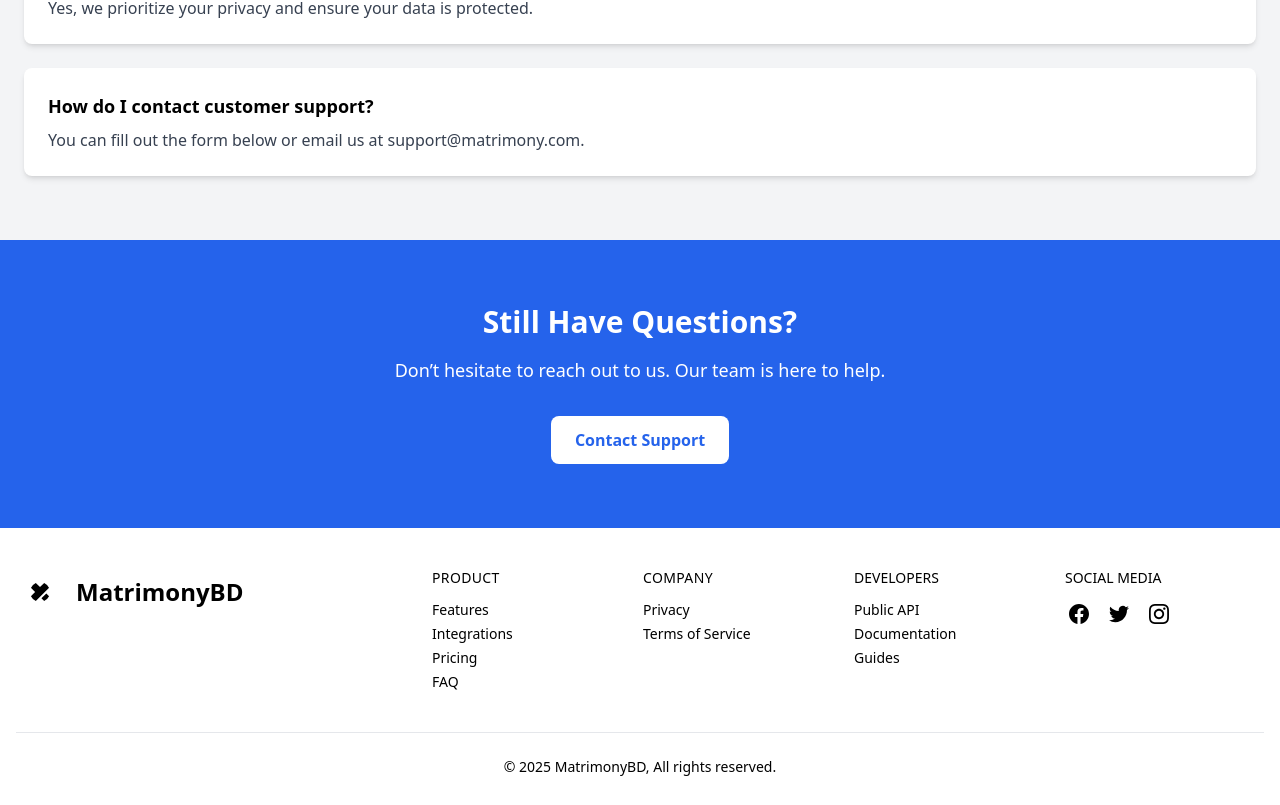
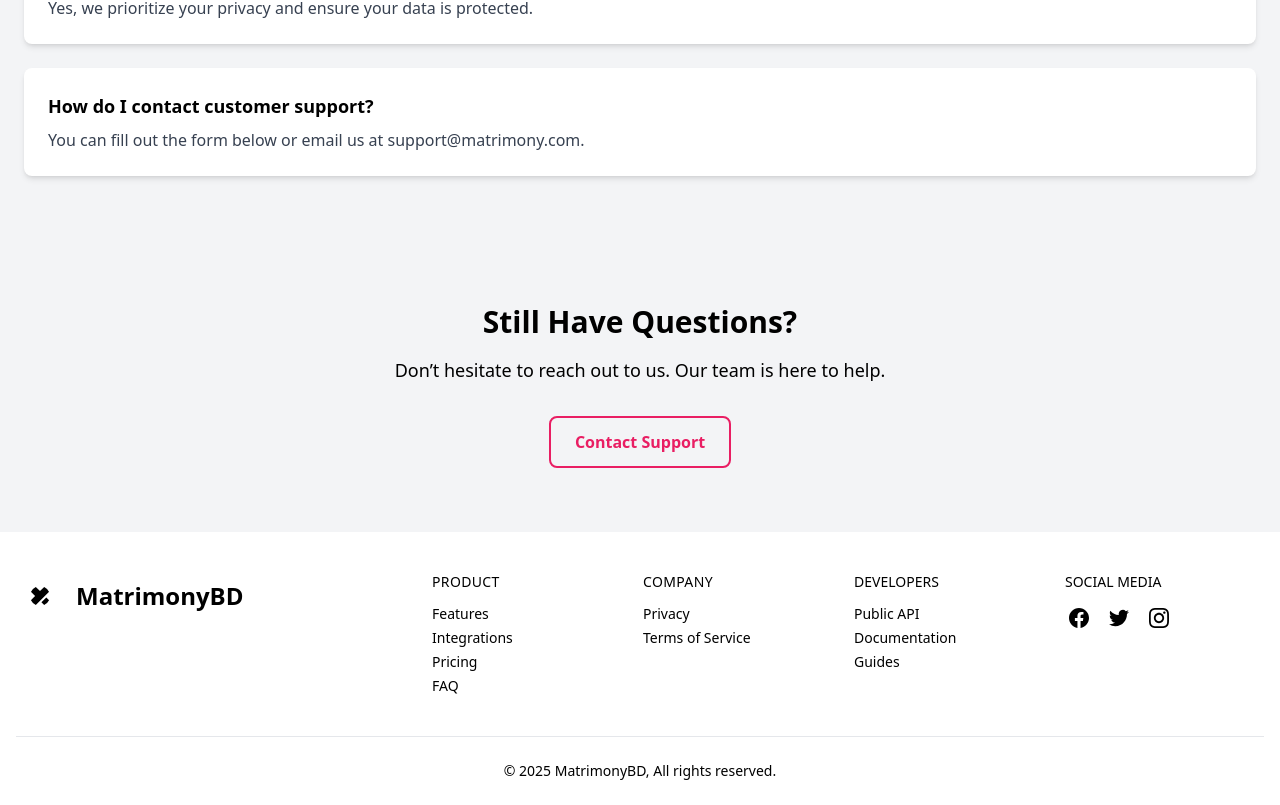
Before and after one commit to lukmanxpert/matrimonybd-client, a React (Vite) app: page /contact-us in a window 1280 px wide. Shown: the part 1642-2447 px from the top of the page. Built offline with nearby package versions, Linux system fonts and the light colour scheme; no server answers.

Commit message:
added cta button in banner

```diff
--- a/src/pages/auth/Login.jsx
+++ b/src/pages/auth/Login.jsx
@@ -4,6 +4,8 @@ import { Link, useLocation, useNavigate } from "react-router-dom";
 import { AuthContext } from "../../provider/AuthProvider";
 import toast, { Toaster } from "react-hot-toast";
 import SocialLogin from "../../components/shared/SocialLogin";
+import authImage from "../../assets/authentication.jpg"
+
 const Login = () => {
     const { setUser, loginUserWithEmail } = useContext(AuthContext)
     const navigate = useNavigate()
@@ -32,7 +34,7 @@ const Login = () => {
             className="min-h-screen bg-cover bg-center flex items-center justify-center"
             style={{
                 backgroundImage:
-                    "url('https://i.ibb.co.com/0ZpzgR5/pexels-i-brahim-hakki-ucman-174353-3342697.jpg')",
+                    `url(${authImage})`,
             }}
         >
             <div className="bg-white bg-opacity-10 backdrop-blur-none p-6 rounded-md shadow-lg w-full max-w-md">
--- a/src/pages/auth/Registration.jsx
+++ b/src/pages/auth/Registration.jsx
@@ -4,6 +4,7 @@ import { AuthContext } from "../../provider/AuthProvider";
 import toast, { Toaster } from "react-hot-toast";
 import SocialLogin from "../../components/shared/SocialLogin";
 import useAxiosPublic from "../../hooks/useAxiosPublic";
+import authImage from "../../assets/authentication.jpg"
 
 const Registration = () => {
     const axiosPublic = useAxiosPublic()
@@ -58,7 +59,7 @@ const Registration = () => {
             className="min-h-screen bg-cover bg-center flex items-center justify-center"
             style={{
                 backgroundImage:
-                    "url('https://i.ibb.co.com/0ZpzgR5/pexels-i-brahim-hakki-ucman-174353-3342697.jpg')",
+                    `url(${authImage})`,
             }}
         >
             <div className="bg-white bg-opacity-10 backdrop-blur-none p-6 rounded-md shadow-lg w-full max-w-md">
--- a/src/pages/contact-us/ContactUs.jsx
+++ b/src/pages/contact-us/ContactUs.jsx
@@ -113,13 +113,13 @@ const ContactUs = () => {
             </section>
 
             {/* Call to Action Section */}
-            <section className="bg-blue-600 dark:bg-dark dark:text-white text-white py-16">
+            <section className="text-black dark:bg-dar dark:text-white py-16">
                 <div className="max-w-7xl mx-auto px-6 text-center">
                     <h2 className="text-3xl font-bold mb-4">Still Have Questions?</h2>
                     <p className="text-lg mb-8">
                         Don’t hesitate to reach out to us. Our team is here to help.
                     </p>
-                    <button className="px-6 py-3 bg-white text-blue-600 dark:bg-transparent dark:border-2 dark:text-white font-semibold rounded-lg hover:bg-gray-200">
+                    <button className="px-6 py-3 border-2 border-primary hover:bg-primary hover:text-white text-primary dark:border-2 dark:text-white font-semibold rounded-lg transition">
                         Contact Support
                     </button>
                 </div>
--- a/src/pages/home/banner/Banner.jsx
+++ b/src/pages/home/banner/Banner.jsx
@@ -2,12 +2,15 @@ import { Swiper, SwiperSlide } from 'swiper/react';
 import 'swiper/css';
 import 'swiper/css/pagination';
 import 'swiper/css/navigation';
+import { Link } from 'react-router-dom'
 import { Autoplay, Pagination, Navigation } from 'swiper/modules';
 import image1 from "../../../assets/banner1.jpg"
 import image2 from "../../../assets/banner2.jpg"
 import image3 from "../../../assets/banner3.jpg"
+import useAuth from '../../../hooks/useAuth';
 
 const Banner = () => {
+    const user = useAuth()
     return (
         <div>
             <Swiper
@@ -36,6 +39,8 @@ const Banner = () => {
                             <div className="text-center text-white">
                                 <h2 className="text-4xl font-bold">Celebrate Your Love</h2>
                                 <p className="mt-2 text-lg">Make every moment unforgettable with our perfect engagement ideas.</p>
+                                <div className='mt-8'></div>
+                                <Link to={user ? "/biodatas" : "/login"} className=' text-white border-2 border-white hover:bg-primary hover:border-primary hover:font-bold transition rounded py-2 px-6 font-semibold'>Get Started</Link>
                             </div>
                         </div>
                     </div>
@@ -53,6 +58,8 @@ const Banner = () => {
                             <div className="text-center text-white">
                                 <h2 className="text-4xl font-bold">The Perfect Proposal</h2>
                                 <p className="mt-2 text-lg">Witness a timeless moment of love and commitment.</p>
+                                <div className='mt-8'></div>
+                                <Link to={user ? "/biodatas" : "/login"} className=' text-white border-2 border-white hover:bg-primary hover:border-primary hover:font-bold transition rounded py-2 px-6 font-semibold'>Find a Match</Link>
                             </div>
                         </div>
                     </div>
@@ -70,6 +77,8 @@ const Banner = () => {
                             <div className="text-center text-white">
                                 <h2 className="text-4xl font-bold">Your Dream Wedding</h2>
                                 <p className="mt-2 text-lg">Turn your dream day into a reality with our expert planning.</p>
+                                <div className='mt-8'></div>
+                                <Link to={"/contact-us"} className=' text-white border-2 border-white hover:bg-primary hover:border-primary hover:font-bold transition rounded py-2 px-6 font-semibold'>Get Support</Link>
                             </div>
                         </div>
                     </div>
```
Also changed, not shown: src/assets/authentication.jpg (added).
